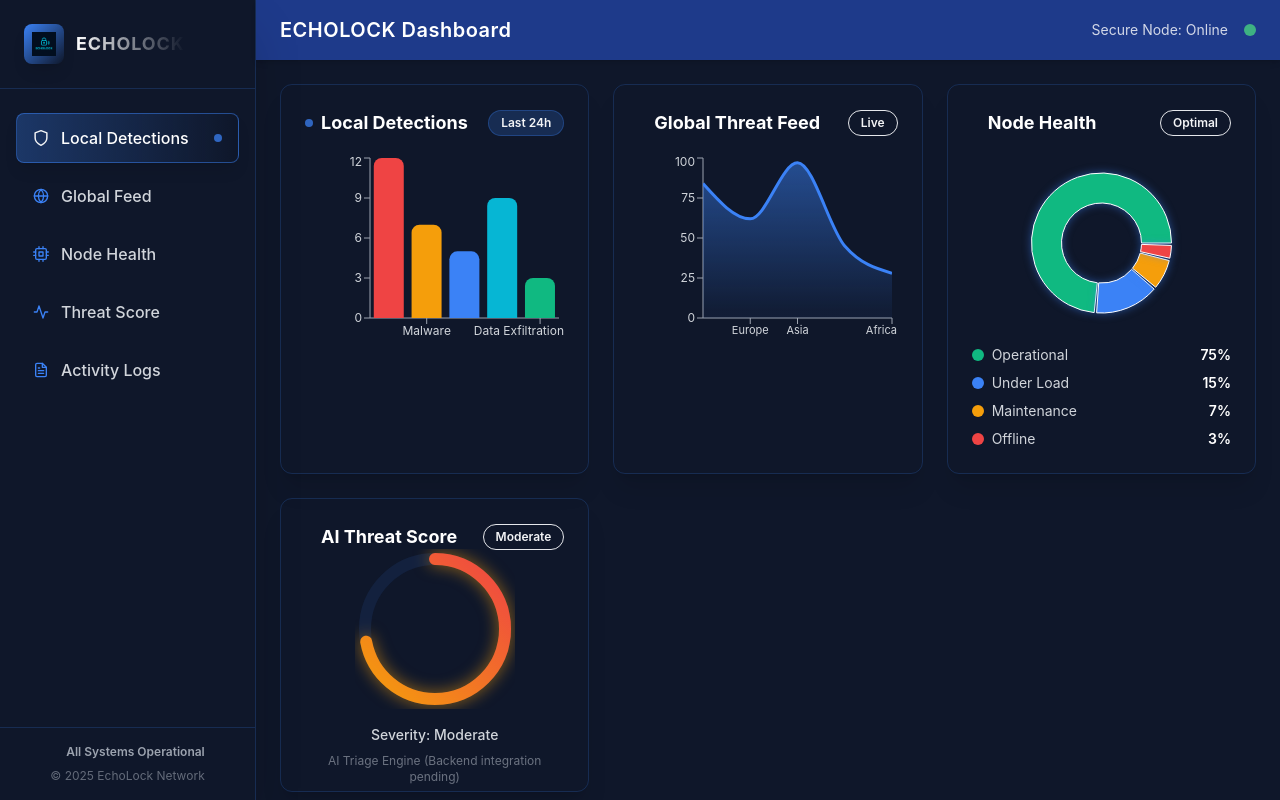
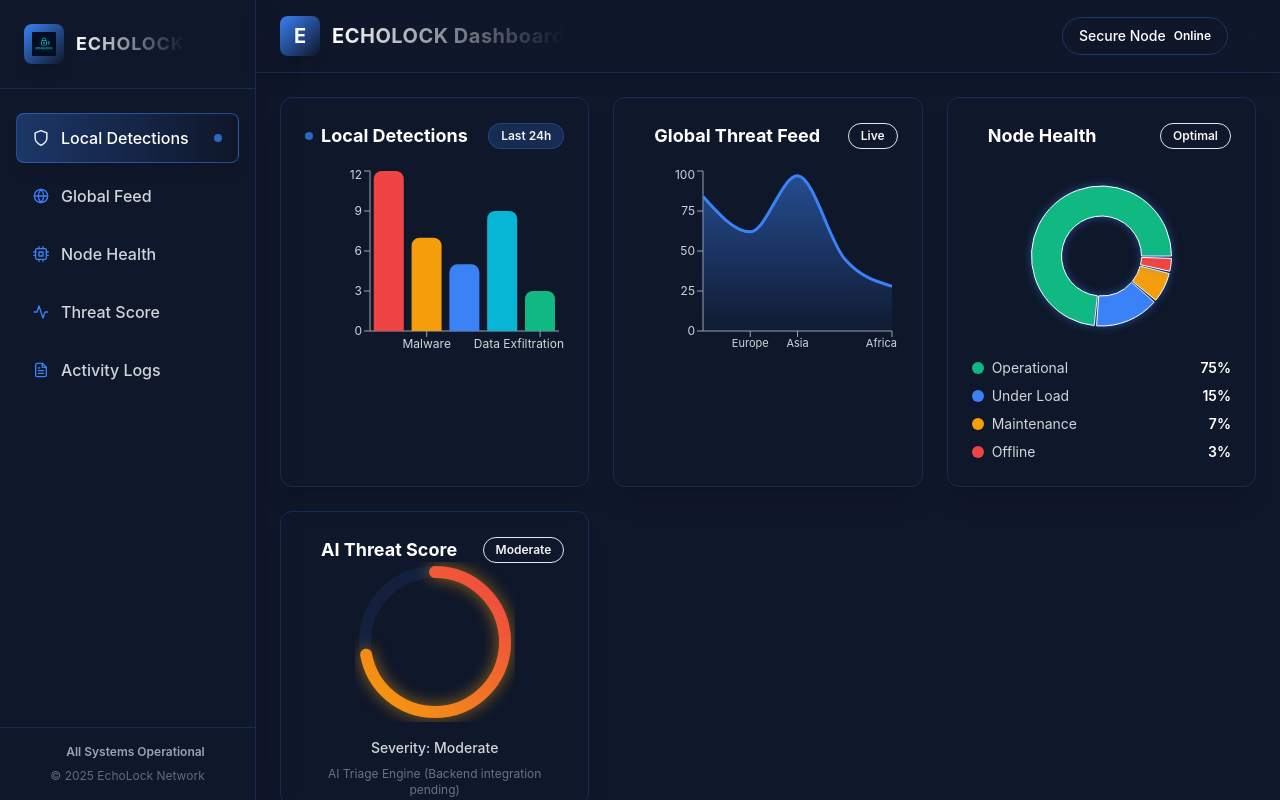
Before and after one commit to Ordixian/Echo, a React (Vite) app: page / in a window 1280 px wide. Built offline with nearby package versions, Linux system fonts and the light colour scheme.

Commit message:
Update Header.jsx

```diff
--- a/src/components/Header.jsx
+++ b/src/components/Header.jsx
@@ -2,11 +2,24 @@ import React from "react";
 
 function Header() {
   return (
-    <header className="w-full bg-primary text-white py-4 px-6 flex items-center justify-between shadow-md">
-      <h1 className="text-xl font-semibold tracking-wide">ECHOLOCK Dashboard</h1>
+    <header className="w-full glass text-white py-4 px-6 flex items-center justify-between shadow-lg border-b border-accent/20 backdrop-blur-xl">
+      <div className="flex items-center gap-3">
+        <div className="w-10 h-10 bg-gradient-to-br from-accent to-cyber rounded-lg flex items-center justify-center shadow-lg">
+          <span className="text-xl font-bold">E</span>
+        </div>
+        <h1 className="text-xl font-bold tracking-wide bg-gradient-to-r from-white to-accentGlow bg-clip-text text-transparent">
+          ECHOLOCK Dashboard
+        </h1>
+      </div>
       <div className="flex items-center space-x-4">
-        <span className="text-sm opacity-80">Secure Node: Online</span>
-        <div className="w-3 h-3 bg-green-400 rounded-full animate-pulse"></div>
+        <div className="glass px-4 py-2 rounded-full flex items-center gap-2 border border-accent/30">
+          <span className="text-sm font-medium">Secure Node</span>
+          <span className="text-xs text-success font-semibold">Online</span>
+        </div>
+        <div className="relative">
+          <div className="w-3 h-3 bg-success rounded-full animate-pulse"></div>
+          <div className="absolute inset-0 w-3 h-3 bg-success rounded-full animate-ping"></div>
+        </div>
       </div>
     </header>
   );
```
